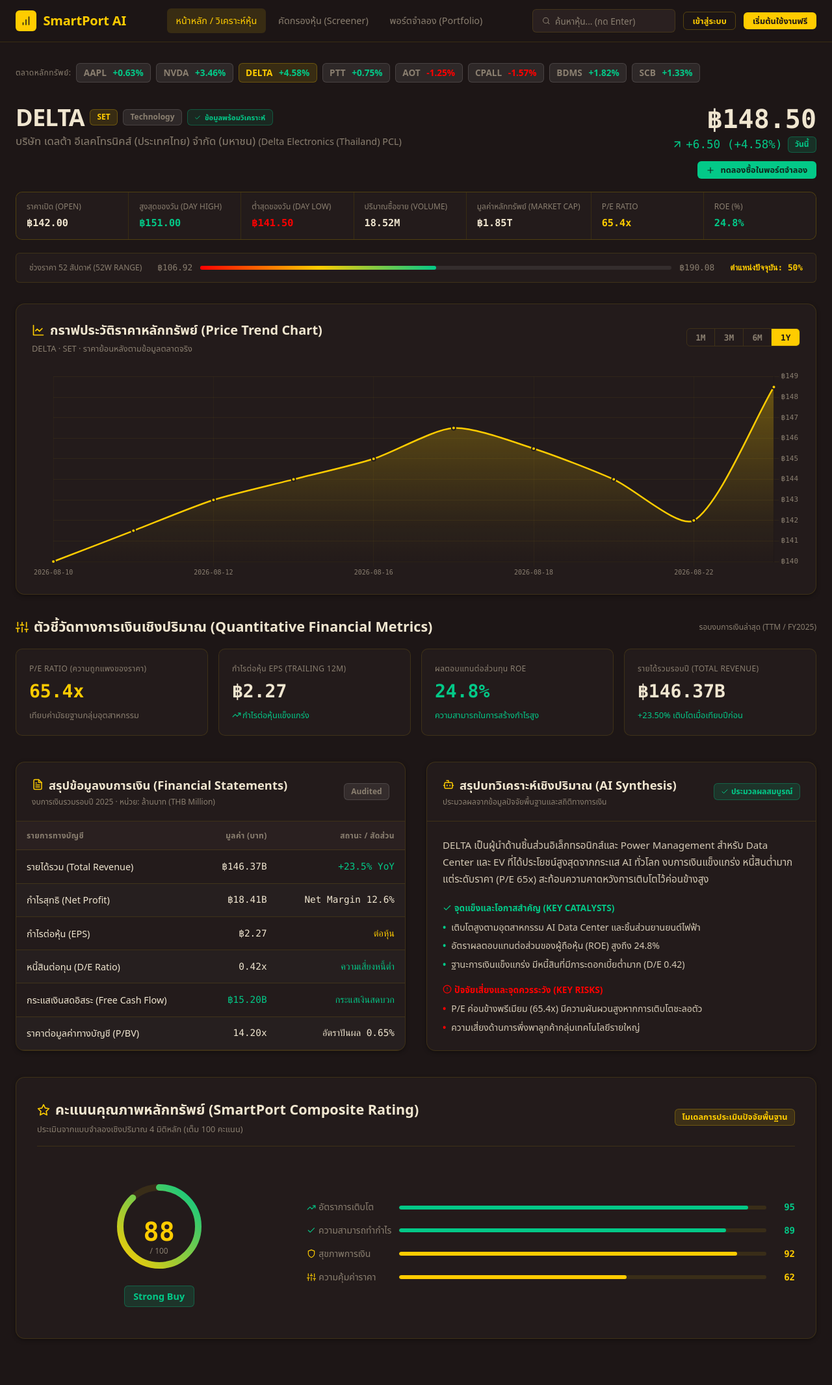
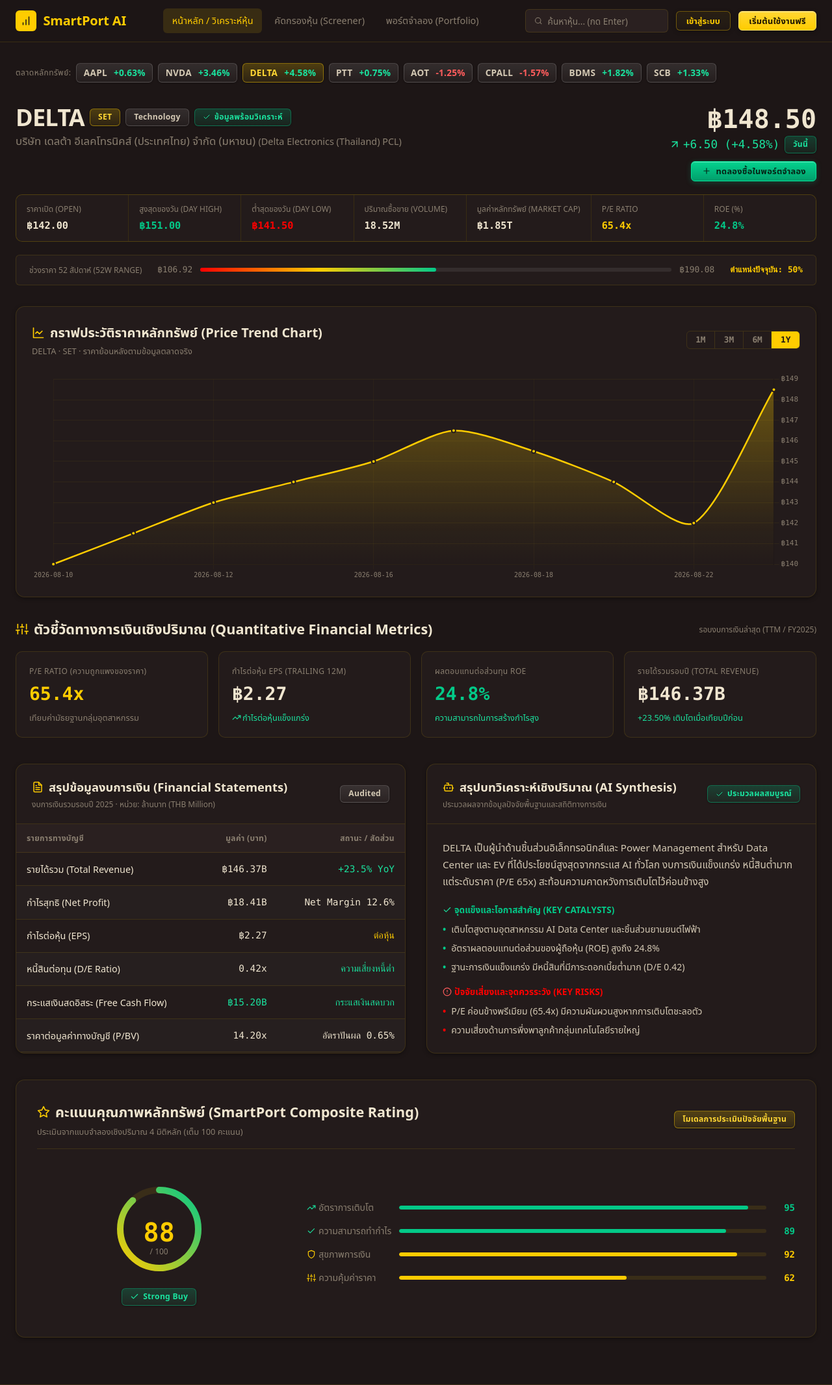
Before and after one commit to 664244132/investment, a PHP site: page /index.php in a window 1280 px wide. Shown: the top 2131 px of the page at 65% size. Run offline with PHP 8.4, Linux system fonts and the light colour scheme; data comes from the database, SQL or seed files in the repository.

Commit message:
เเก้ไข ux/ui

```diff
--- a/css/components.css
+++ b/css/components.css
@@ -15,70 +15,104 @@
   padding: 0.65rem 1.35rem;
   border-radius: var(--radius-md);
   font-size: 0.9rem;
-  font-weight: 600;
+  font-weight: 700;
   font-family: var(--font-primary);
-  transition: background-color 0.15s ease, border-color 0.15s ease, color 0.15s ease;
+  transition: all 0.15s ease;
   text-decoration: none;
   line-height: 1;
   position: relative;
   white-space: nowrap;
+  cursor: pointer;
+  border: 1px solid transparent;
 }
 
 .btn-primary {
-  background: var(--accent-gold);
-  color: var(--text-dark);
+  background: linear-gradient(180deg, #FFD633 0%, #FFCC00 100%);
+  color: #1A1300 !important;
+  border: 1px solid #FFE066;
+  box-shadow: inset 0 1px 0 rgba(255, 255, 255, 0.4), 0 2px 6px rgba(0, 0, 0, 0.35);
+  letter-spacing: 0.02em;
+}
+.btn-primary svg {
+  stroke: #1A1300 !important;
 }
 .btn-primary:hover, .btn-primary:focus-visible {
-  background: var(--accent-gold-hover);
+  background: linear-gradient(180deg, #FFE466 0%, #FFD633 100%);
+  border-color: #FFF099;
 }
 .btn-primary:active {
-  background: #E6B800;
+  background: #CCA300;
+  box-shadow: inset 0 2px 4px rgba(0, 0, 0, 0.35);
 }
 
 .btn-outline {
-  background: transparent;
-  border: 1px solid var(--accent-gold-border);
+  background: linear-gradient(180deg, rgba(255, 204, 0, 0.06) 0%, rgba(255, 204, 0, 0.02) 100%);
+  border: 1px solid rgba(255, 204, 0, 0.35);
   color: var(--accent-gold);
+  box-shadow: 0 2px 6px rgba(0, 0, 0, 0.25);
 }
 .btn-outline:hover, .btn-outline:focus-visible {
-  background: var(--accent-gold-subtle);
+  background: linear-gradient(180deg, rgba(255, 204, 0, 0.18) 0%, rgba(255, 204, 0, 0.08) 100%);
   border-color: var(--accent-gold);
+  color: #FFF099;
 }
 .btn-outline:active {
-  background: rgba(255, 204, 0, 0.2);
+  background: rgba(255, 204, 0, 0.25);
 }
 
+/* ==============================================================================
+   🌟 Premium Buy & Sell Financial Trading Buttons
+   ============================================================================== */
 .btn-buy {
-  background: var(--color-success);
-  color: #11281E;
+  background: linear-gradient(180deg, #03D38E 0%, #029E6B 100%);
+  color: #062316 !important;
+  border: 1px solid #03E298;
+  font-weight: 700;
+  box-shadow: inset 0 1px 0 rgba(255, 255, 255, 0.35), 0 2px 8px rgba(3, 201, 136, 0.25);
+  letter-spacing: 0.02em;
+}
+.btn-buy svg {
+  stroke: #062316 !important;
 }
 .btn-buy:hover, .btn-buy:focus-visible {
-  background: var(--color-success-hover);
+  background: linear-gradient(180deg, #25E5A5 0%, #03C988 100%);
+  border-color: #38F0B2;
 }
 .btn-buy:active {
-  background: #029E6B;
+  background: #028257;
+  box-shadow: inset 0 2px 4px rgba(0, 0, 0, 0.35);
 }
 
 .btn-sell {
-  background: var(--color-danger);
-  color: #FFFFFF;
+  background: linear-gradient(180deg, #FF3333 0%, #D60000 100%);
+  color: #FFFFFF !important;
+  border: 1px solid #FF4D4D;
+  font-weight: 700;
+  box-shadow: inset 0 1px 0 rgba(255, 255, 255, 0.3), 0 2px 8px rgba(255, 0, 0, 0.25);
+  letter-spacing: 0.02em;
+  text-shadow: 0 1px 2px rgba(0, 0, 0, 0.4);
+}
+.btn-sell svg {
+  stroke: #FFFFFF !important;
 }
 .btn-sell:hover, .btn-sell:focus-visible {
-  background: var(--color-danger-hover);
+  background: linear-gradient(180deg, #FF5C5C 0%, #E60000 100%);
+  border-color: #FF7070;
 }
 .btn-sell:active {
-  background: #CC0000;
+  background: #B30000;
+  box-shadow: inset 0 2px 4px rgba(0, 0, 0, 0.35);
 }
 
 .btn-sm {
-  padding: 0.4rem 0.85rem;
+  padding: 0.45rem 0.95rem;
   font-size: 0.8rem;
   border-radius: var(--radius-sm);
 }
 
 .btn-lg {
-  padding: 0.9rem 1.85rem;
-  font-size: 1rem;
+  padding: 0.95rem 2rem;
+  font-size: 1.05rem;
   border-radius: var(--radius-md);
 }
 
@@ -122,48 +156,53 @@
 }
 
 /* ==============================================================================
-   3. Colors & Badges (Sleek Rounded Shapes — No Capsules)
+   3. Colors & Luxury Glassmorphic Badges (Sleek Rounded Shapes — No Capsules)
    ============================================================================== */
-.text-gain { color: var(--color-success) !important; }
-.text-loss { color: var(--color-danger) !important; }
+.text-gain { color: #1AE29E !important; }
+.text-loss { color: #FF5C5C !important; }
 .text-neutral { color: var(--text-muted) !important; }
 .text-gold { color: var(--accent-gold) !important; }
 
 .badge {
   display: inline-flex;
   align-items: center;
-  gap: 0.35rem;
-  padding: 0.28rem 0.65rem;
+  gap: 0.38rem;
+  padding: 0.32rem 0.75rem;
   border-radius: var(--radius-sm);
-  font-size: 0.75rem;
+  font-size: 0.76rem;
   font-weight: 600;
   font-family: var(--font-primary);
   white-space: nowrap;
   line-height: 1.2;
+  letter-spacing: 0.02em;
+  box-shadow: 0 1px 3px rgba(0, 0, 0, 0.25);
+  backdrop-filter: blur(12px);
+  -webkit-backdrop-filter: blur(12px);
+  transition: all 0.15s ease;
 }
 
 .badge-gain {
-  background: var(--color-success-subtle);
-  color: var(--color-success);
-  border: 1px solid var(--color-success-border);
+  background: linear-gradient(180deg, rgba(3, 201, 136, 0.22) 0%, rgba(3, 201, 136, 0.08) 100%);
+  color: #1AE29E;
+  border: 1px solid rgba(3, 201, 136, 0.4);
 }
 
 .badge-loss {
-  background: var(--color-danger-subtle);
-  color: var(--color-danger);
-  border: 1px solid var(--color-danger-border);
+  background: linear-gradient(180deg, rgba(255, 46, 46, 0.22) 0%, rgba(255, 46, 46, 0.08) 100%);
+  color: #FF6666;
+  border: 1px solid rgba(255, 46, 46, 0.4);
 }
 
 .badge-neutral {
-  background: rgba(255, 255, 255, 0.08);
-  color: var(--text-muted);
-  border: 1px solid rgba(255, 255, 255, 0.12);
+  background: linear-gradient(180deg, rgba(255, 255, 255, 0.1) 0%, rgba(255, 255, 255, 0.04) 100%);
+  color: #D4C9B4;
+  border: 1px solid rgba(255, 255, 255, 0.16);
 }
 
 .badge-gold {
-  background: var(--accent-gold-subtle);
-  color: var(--accent-gold);
-  border: 1px solid var(--accent-gold-border);
+  background: linear-gradient(180deg, rgba(255, 204, 0, 0.22) 0%, rgba(255, 204, 0, 0.08) 100%);
+  color: #FFD633;
+  border: 1px solid rgba(255, 204, 0, 0.42);
 }
 
 /* ==============================================================================
--- a/index.php
+++ b/index.php
@@ -212,8 +212,8 @@ $flash = getFlashMessage();
                 <span class="stock-symbol"><?= e($stock['symbol']) ?></span>
                 <span class="badge badge-gold"><?= e($stock['market']) ?></span>
                 <span class="badge badge-neutral"><?= e($stock['sector']) ?></span>
-                <span class="badge" style="background: rgba(3, 201, 136, 0.1); color: var(--color-success); border: 1px solid var(--color-success-border); font-size: 0.7rem;">
-                  <?= icon('check', 'text-gain', 10) ?> ข้อมูลพร้อมวิเคราะห์
+                <span class="badge badge-gain">
+                  <?= icon('check', 'text-gain', 12) ?> ข้อมูลพร้อมวิเคราะห์
                 </span>
               </div>
               <p style="color: var(--text-muted); font-size: 1.05rem;">
@@ -473,11 +473,11 @@ $flash = getFlashMessage();
               </div>
               <?php $hasAiSummary = !empty($stock['summary_th']); ?>
               <?php if ($hasAiSummary): ?>
-                <span class="badge badge-gain" style="display: inline-flex; align-items: center; gap: 4px;">
+                <span class="badge badge-gain">
                   <?= icon('check', 'text-gain', 12) ?> ประมวลผลสมบูรณ์
                 </span>
               <?php else: ?>
-                <span class="badge badge-neutral" style="display: inline-flex; align-items: center; gap: 4px;">
+                <span class="badge badge-neutral">
                   <?= icon('clock', 'text-muted', 12) ?> กำลังประมวลผล
                 </span>
               <?php endif; ?>
@@ -538,7 +538,7 @@ $flash = getFlashMessage();
                 ประเมินจากแบบจำลองเชิงปริมาณ 4 มิติหลัก (เต็ม 100 คะแนน)
               </p>
             </div>
-            <span class="badge badge-gold" style="font-size: 0.8rem;">
+            <span class="badge badge-gold">
               โมเดลการประเมินปัจจัยพื้นฐาน
             </span>
           </div>
@@ -569,8 +569,8 @@ $flash = getFlashMessage();
               </div>
 
               <div style="margin-top: 1rem;">
-                <span class="badge badge-gain" style="font-size: 0.9rem; padding: 0.4rem 0.85rem;">
-                  <?= e($stock['recommendation'] ?? 'Buy') ?>
+                <span class="badge badge-gain">
+                  <?= icon('check', 'text-gain', 14) ?> <?= e($stock['recommendation'] ?? 'Buy') ?>
                 </span>
               </div>
             </div>
```
Also changed, not shown: DESIGN.md (+26 -0 lines), js/main.js (+33 -0 lines), markdowns/REFACTORCODE.md (+6 -0 lines), pages/portfolio.php (+12 -4 lines), pages/screener.php (+4 -4 lines).
